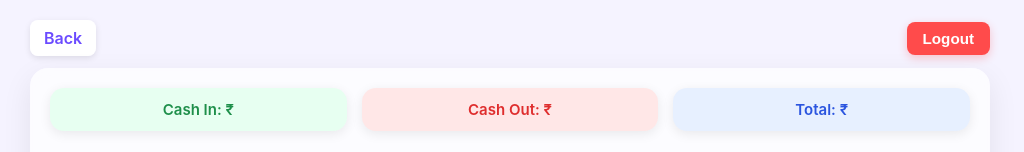
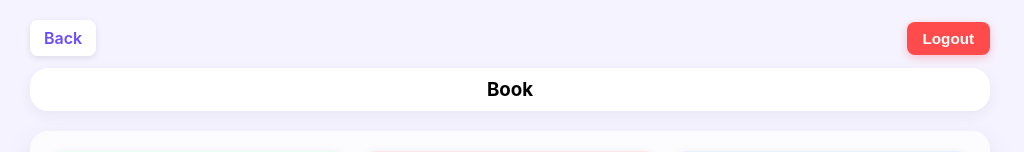
Before and after one commit to ganesh-raja/CashBookApp-React-Node, a React (Vite) app in the folder client/: page /books/1 in a window 1280 px wide. Shown: the top 152 px of the page, without its empty margins (130-1154 px from the left). Built offline with nearby package versions, Linux system fonts and the light colour scheme; no server answers; sample sign-in values are in the browser's storage.

Commit message:
inner book section heading and css code added, login issue fixed

```diff
--- a/client/src/App.jsx
+++ b/client/src/App.jsx
@@ -1,7 +1,7 @@
 import { useEffect, useState } from 'react'
 import Login from './Login'
 import Register from './Register'
-import { Route, Routes, useNavigate } from 'react-router';
+import { Navigate, Route, Routes, useNavigate } from 'react-router';
 import Home from './Home';
 import Books from './Books';
 import BookDetail from './BookDetail';
@@ -34,7 +34,8 @@ function App() {
         <Route path="/register" element={<Register
           api={apiBase}
           navigate={navigate} />} />
-        <Route path="/" element={<Home LoggedOut={LoggedOut} />} />
+        {/* <Route path="/" element={<Home LoggedOut={LoggedOut} />} /> */}
+        <Route path="/" element={<Navigate to="/books" replace />} />
         <Route path="/books">
           <Route index element={<Books
             api={apiBase}
--- a/client/src/BookDetail.jsx
+++ b/client/src/BookDetail.jsx
@@ -59,6 +59,7 @@ const BookDetail = ({ api, loginStatus, LoggedOut }) => {
     <div className='book-container'>
       <Link to="/books">Back</Link>
       <button type='button' className="btn logout-btn" onClick={LoggedOut}>Logout</button>
+      <h3 className="bookhead">Book</h3>
       <Records
         id={id}
         api={api}
--- a/client/src/index.css
+++ b/client/src/index.css
@@ -839,6 +839,16 @@ button:disabled {
   /* box-shadow: 0 4px 14px rgba(0,0,0,0.06); */
 }
 
+.bookhead {
+  margin-top: 20px;
+  background: white;
+  text-align: center;
+  border: none;
+  border-radius: 18px;
+  padding: 10px 0px;
+  box-shadow: 0 4px 14px rgba(0,0,0,0.06);
+}
+
 label {
   font-weight: bolder;
   font-size: 0.83em;
```
